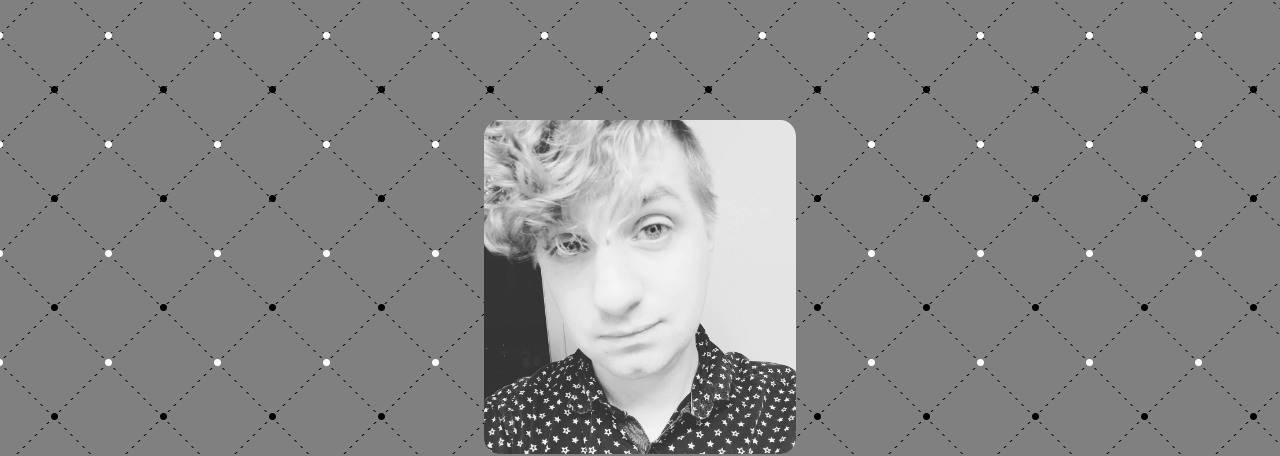
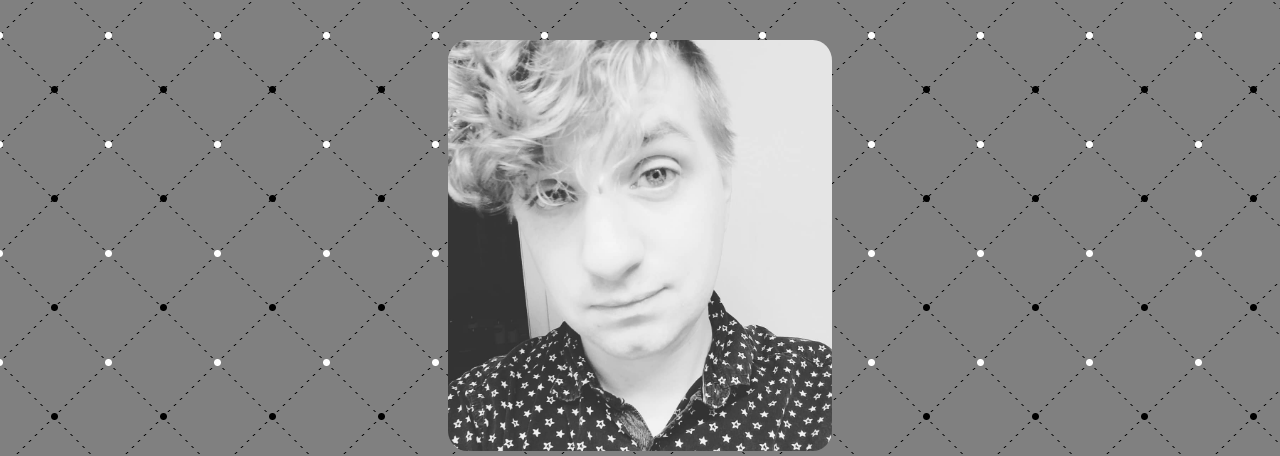
Before and after one commit to abelwatson/Porfolio, a plain HTML site: page index.html in a window 1280 px wide. Shown: the part 74-530 px from the top of the page. Drawn offline with nearby package versions, Linux system fonts and the light colour scheme.

Commit message:
introBox update

```diff
--- a/styles.css
+++ b/styles.css
@@ -22,7 +22,8 @@ img {
 .introBox {
   align-items: center;
   text-align: center;
-  padding: 15vh;
+  padding-top: 40px;
+  padding-bottom: 30px;
 }
 
 nav {
```
Also changed, not shown: index.html (+0 -2 lines).
